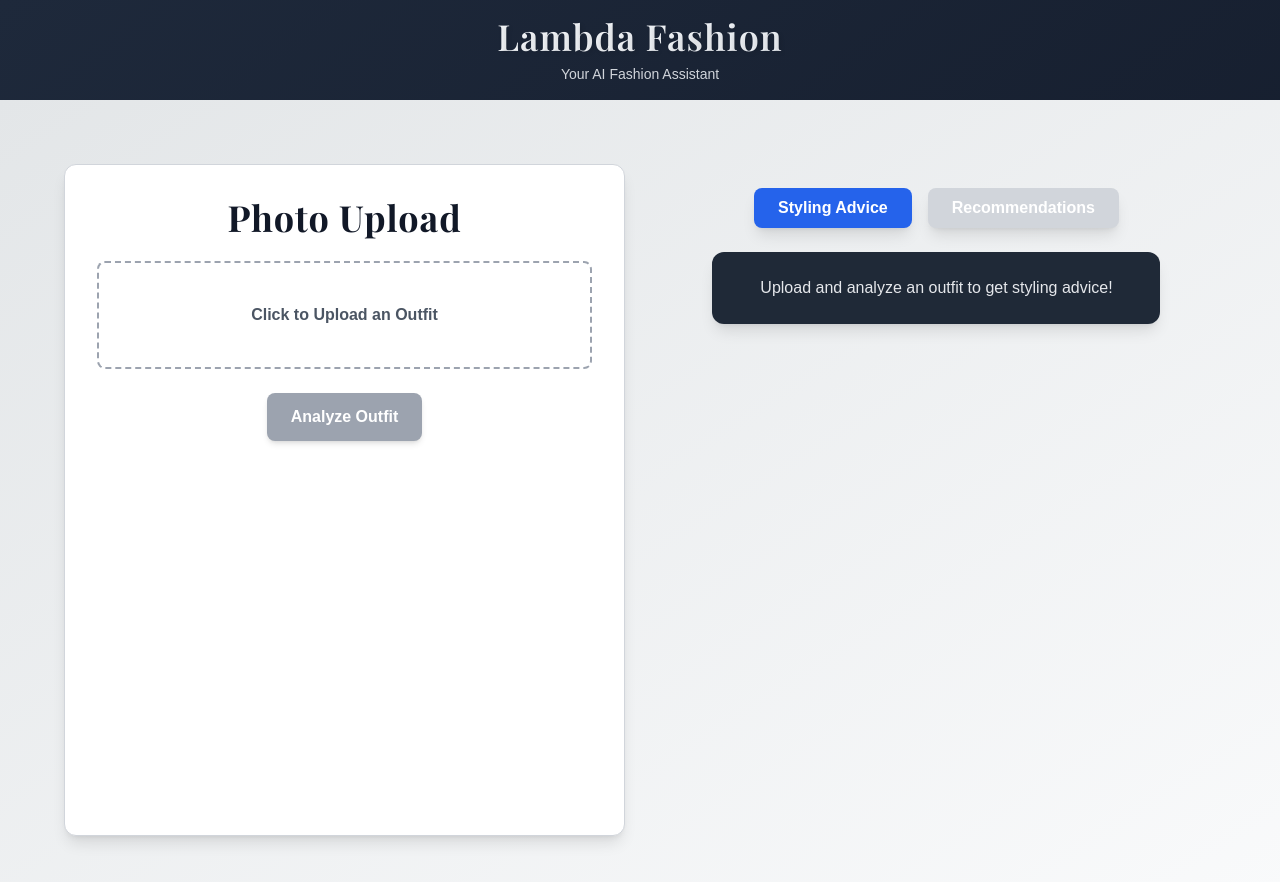
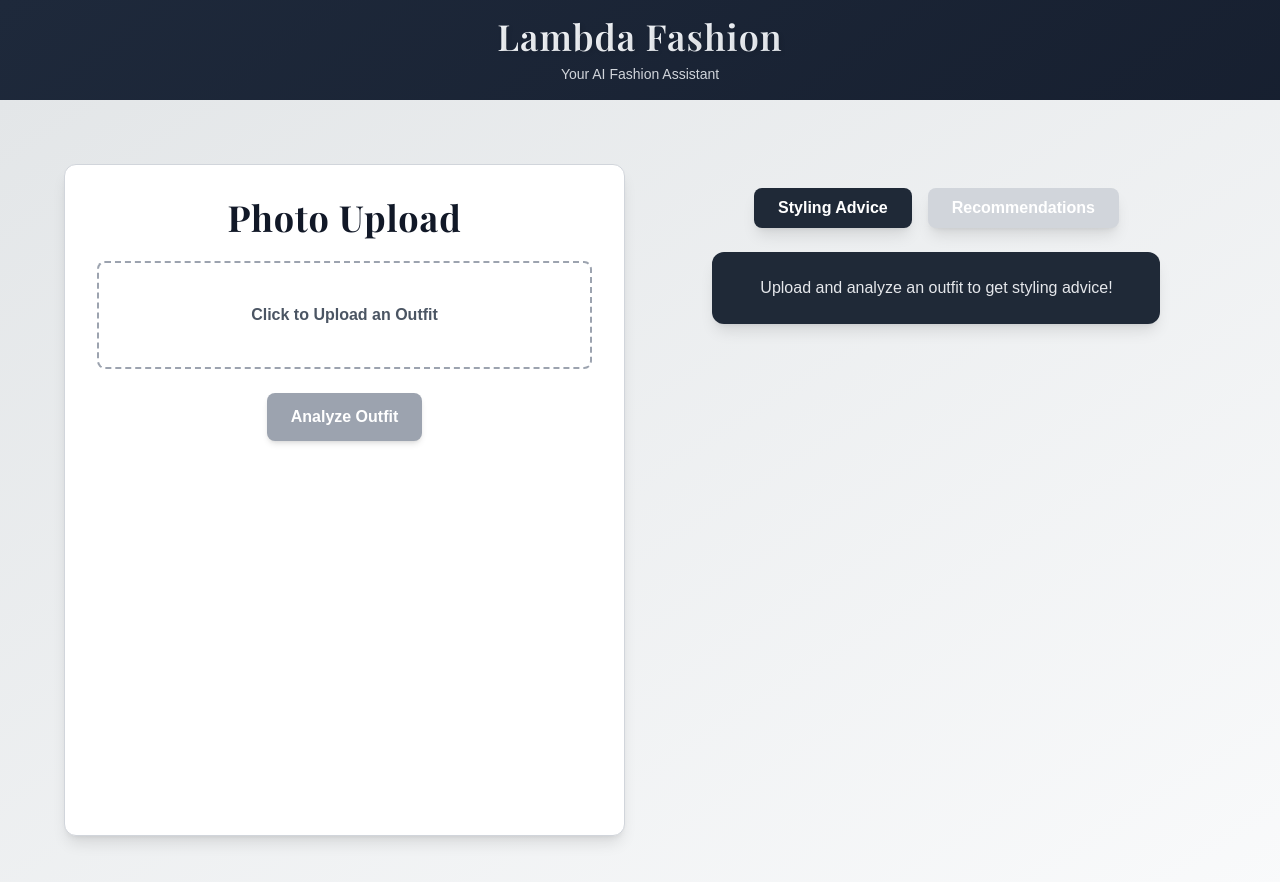
Before and after one commit to mfinean/AIEngineHackathon, a Next.js app in the folder rate-my-outfit/: page / in a window 1280 px wide. Shown: the top 882 px of the page. Built offline with nearby package versions, Linux system fonts and the light colour scheme.

Commit message:
Align colours

```diff
--- a/rate-my-outfit/src/app/page.tsx
+++ b/rate-my-outfit/src/app/page.tsx
@@ -165,7 +165,7 @@ export default function Home() {
               whileHover={{ scale: 1.05 }}
               whileTap={{ scale: 0.95 }}
               className={`mt-6 px-6 py-3 text-white font-semibold rounded-lg shadow-md ${
-                preview ? "bg-blue-600 hover:bg-blue-700" : "bg-gray-400 cursor-not-allowed"
+                preview ? "bg-gray-800 hover:bg-blue-700" : "bg-gray-400 cursor-not-allowed"
               } transition-all`}
               onClick={() => {
                 console.log("🚀 Analyze button clicked!");
@@ -217,7 +217,7 @@ export default function Home() {
             <div className="flex gap-4 mt-6">
               <button
                 className={`px-6 py-2 text-white font-semibold rounded-lg shadow-lg transition-all ${
-                  activeTab === "styling" ? "bg-blue-600" : "bg-gray-300 hover:bg-gray-400"
+                  activeTab === "styling" ? "bg-gray-800" : "bg-gray-300 hover:bg-gray-400"
                 }`}
                 onClick={() => setActiveTab("styling")}
               >
@@ -225,7 +225,7 @@ export default function Home() {
               </button>
               <button
                 className={`px-6 py-2 text-white font-semibold rounded-lg shadow-lg transition-all ${
-                  activeTab === "recommendations" ? "bg-blue-600" : "bg-gray-300 hover:bg-gray-400"
+                  activeTab === "recommendations" ? "bg-gray-800" : "bg-gray-300 hover:bg-gray-400"
                 }`}
                 onClick={() => setActiveTab("recommendations")}
               >
```
